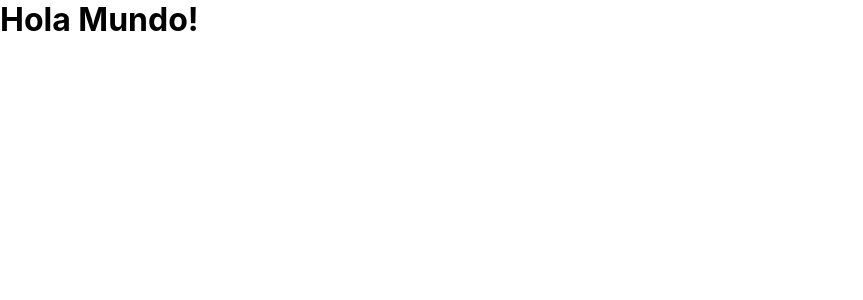
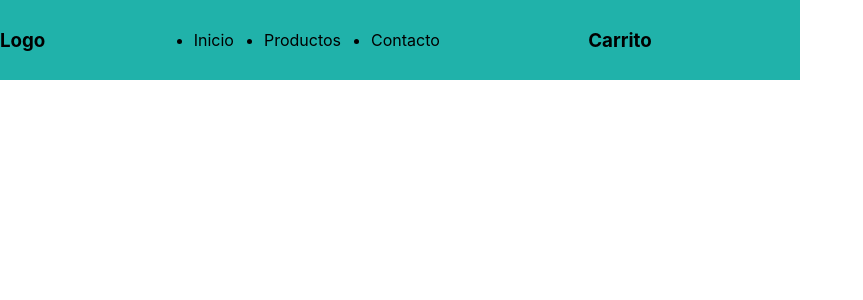
Before and after one commit to CarlosSandrin/RactJS-, a React (Create React App) app: page / in a window 1280 px wide. Shown: the top 300 px of the page, without its empty margins (0-863 px from the left). Built offline with nearby package versions, Linux system fonts and the light colour scheme.

Commit message:
Agregando componentes

```diff
--- a/package.json
+++ b/package.json
@@ -3,11 +3,17 @@
   "version": "0.1.0",
   "private": true,
   "dependencies": {
+    "@emotion/react": "^11.10.6",
+    "@emotion/styled": "^11.10.6",
+    "@fontsource/roboto": "^4.5.8",
+    "@mui/icons-material": "^5.11.9",
+    "@mui/material": "^5.11.10",
     "@testing-library/jest-dom": "^5.16.5",
     "@testing-library/react": "^13.4.0",
     "@testing-library/user-event": "^13.5.0",
     "react": "^18.2.0",
     "react-dom": "^18.2.0",
+    "react-icons": "^4.7.1",
     "react-scripts": "5.0.1",
     "web-vitals": "^2.1.4"
   },
--- a/src/App.js
+++ b/src/App.js
@@ -1,8 +1,14 @@
+import Footer from "./Components/Footer/Footer";
+import ItemListContainer from "./Components/ItemListContainer/ItemListContainer";
+import Nabvar from "./Components/Navbar/Navbar";
+
 
 function App() {
   return (
-    <div className="App">
-      <h1>Hola Mundo!</h1>
+    <div>
+      <Nabvar />
+      <ItemListContainer />
+      <Footer />
     </div>
   );
 }
--- /dev/null
+++ b/src/Components/CartWidget/CartWidget.jsx
@@ -0,0 +1,5 @@
+const CartWidget = () => {
+  return <div></div>;
+};
+
+export default CartWidget;
--- /dev/null
+++ b/src/Components/Footer/Footer.jsx
@@ -0,0 +1,5 @@
+const Footer = () => {
+  return <div></div>;
+};
+
+export default Footer;
--- /dev/null
+++ b/src/Components/ItemListContainer/ItemListContainer.jsx
@@ -0,0 +1,9 @@
+export function SaludarUsuario(props) {
+  return <h1>Bienvenido!!</h1>;
+}
+
+const ItemListContainer = () => {
+  return <div></div>;
+};
+
+export default ItemListContainer;
--- /dev/null
+++ b/src/Components/Navbar/Navbar.css
@@ -0,0 +1,15 @@
+.container-navbar {
+  width: 100vh;
+  height: 10vh;
+  background-color: lightseagreen;
+  display: flex;
+  align-items: center;
+  justify-content: space-between;
+}
+
+.container-list {
+  display: flex;
+  justify-content: space-evenly;
+  align-items: center;
+  gap: 30px;
+}
--- /dev/null
+++ b/src/Components/Navbar/Navbar.jsx
@@ -0,0 +1,19 @@
+import "./Navbar.css";
+import CartWidget from "../CartWidget/CartWidget";
+
+const Nabvar = () => {
+  return (
+    <div className="container-navbar">
+      <h3>Logo</h3>
+      <ul className="container-list">
+        <li>Inicio</li>
+        <li>Productos</li>
+        <li>Contacto</li>
+      </ul>
+      <h3>Carrito</h3>
+      <CartWidget />
+    </div>
+  );
+};
+
+export default Nabvar;
```
Also changed, not shown: 1 other file (tests, documents, lock files or other folders).
